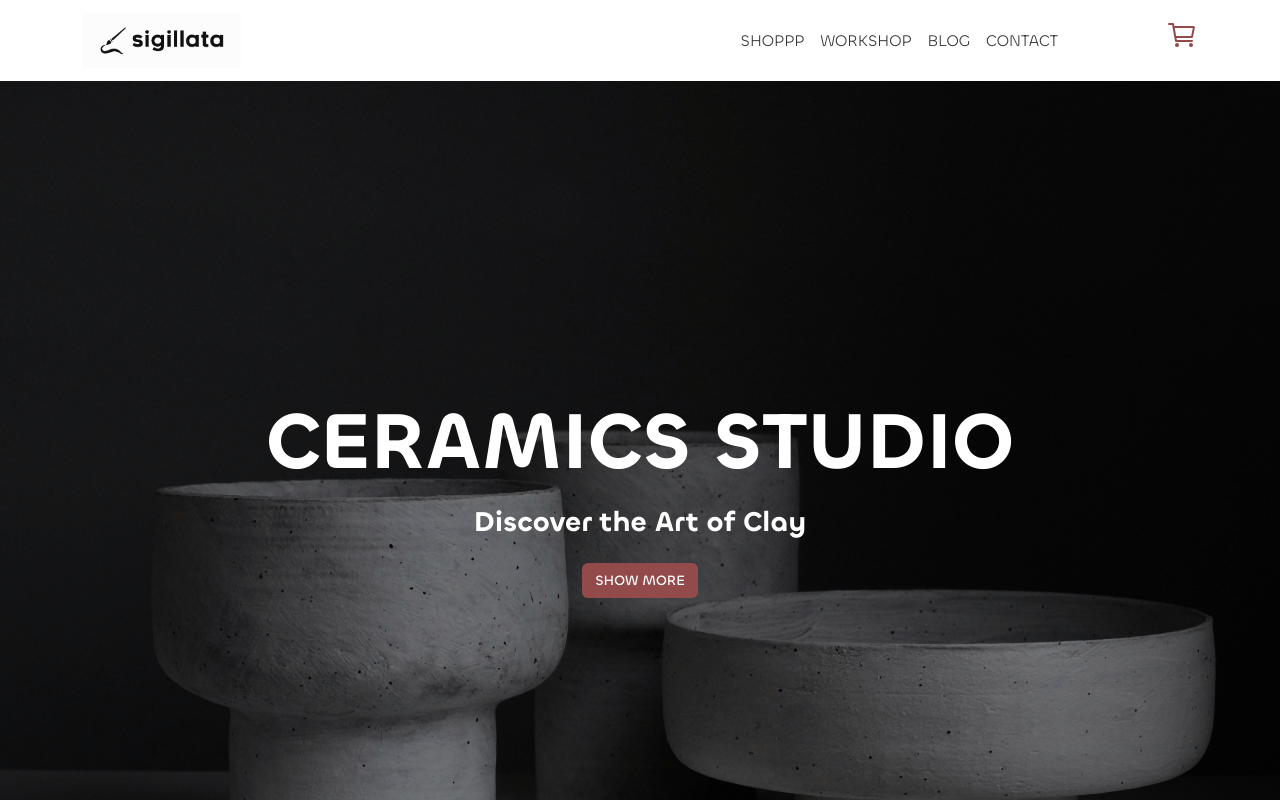
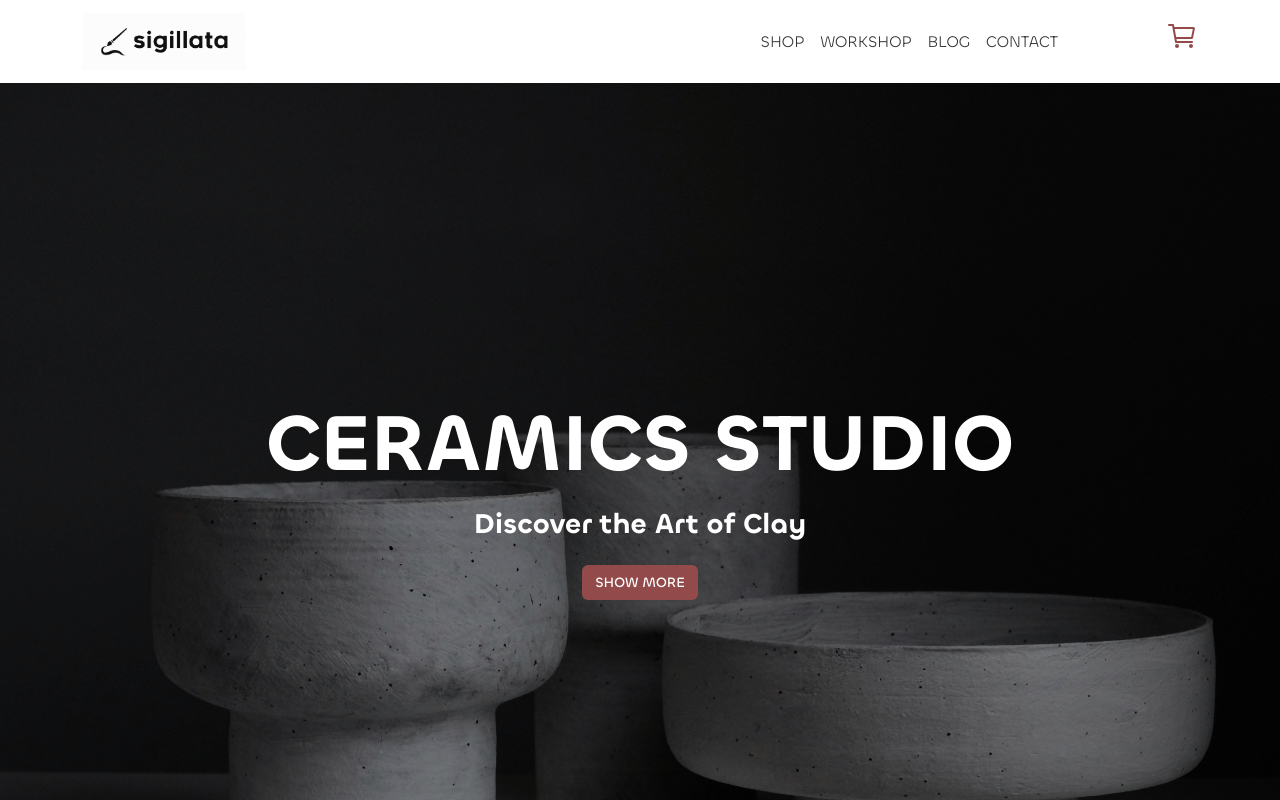
Before and after one commit to sush003/sigillata-ceramic, a plain HTML site: page index.html in a window 1280 px wide. Shown: the top 800 px of the page. Drawn offline with nearby package versions, Linux system fonts and the light colour scheme.

Commit message:
changed name of shop

```diff
--- a/index.html
+++ b/index.html
@@ -32,7 +32,7 @@
         </button>
         <div class="collapse navbar-collapse" id="navbarNavAltMarkup">
           <div class="navbar-nav ms-auto">
-            <a class="nav-link" href="#shop">SHOPPP</a>
+            <a class="nav-link" href="#shop">SHOP</a>
             <a class="nav-link" href="#workshop">WORKSHOP</a>
             <a class="nav-link" href="#blog">BLOG</a>
             <a class="nav-link" href="#contact">CONTACT</a>
```
